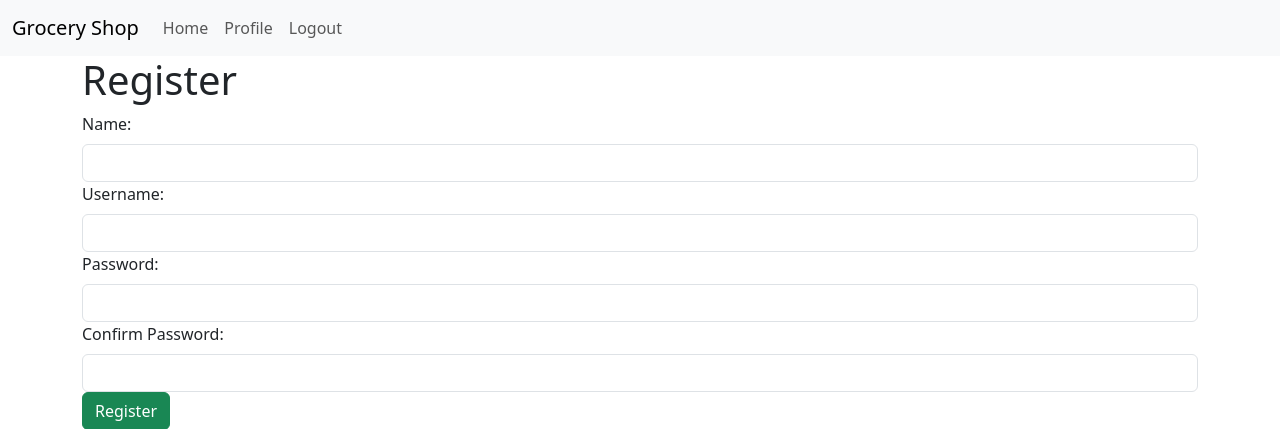
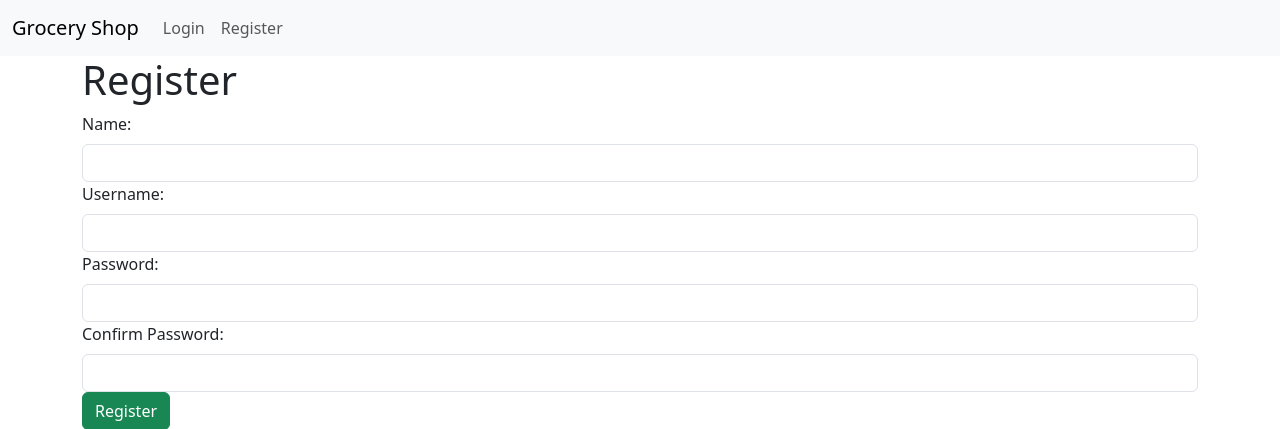
Before and after one commit to sayan01/bootcamp, a Flask app: page /register in a window 1280 px wide. Shown: the top 429 px of the page. Run offline with Flask 3, Linux system fonts and the light colour scheme.

Commit message:
added conditional rendering

```diff
--- a/routes.py
+++ b/routes.py
@@ -125,6 +125,7 @@ def register_post():
 
 
 @app.route('/logout')
+@login_required
 def logout():
     session.pop('username')
     return redirect(url_for('login'))
--- a/templates/navbar.html
+++ b/templates/navbar.html
@@ -6,15 +6,24 @@
     </button>
     <div class="collapse navbar-collapse" id="navbarNav">
       <ul class="navbar-nav">
+        {% if 'username' in session %}
+            <li class="nav-item">
+            <a class="nav-link" href="{{url_for('home')}}">Home</a>
+            </li>
+            <li class="nav-item">
+            <a class="nav-link" href="{{url_for('profile')}}">Profile</a>
+            </li>
+            <li class="nav-item">
+            <a class="nav-link" href="{{url_for('logout')}}">Logout</a>
+            </li>
+        {% else %}
         <li class="nav-item">
-          <a class="nav-link" href="{{url_for('home')}}">Home</a>
+          <a class="nav-link" href="{{url_for('login')}}">Login</a>
         </li>
         <li class="nav-item">
-          <a class="nav-link" href="{{url_for('profile')}}">Profile</a>
+          <a class="nav-link" href="{{url_for('register')}}">Register</a>
         </li>
-        <li class="nav-item">
-          <a class="nav-link" href="{{url_for('logout')}}">Logout</a>
-        </li>
+        {% endif %}
       </ul>
     </div>
   </div>
```
